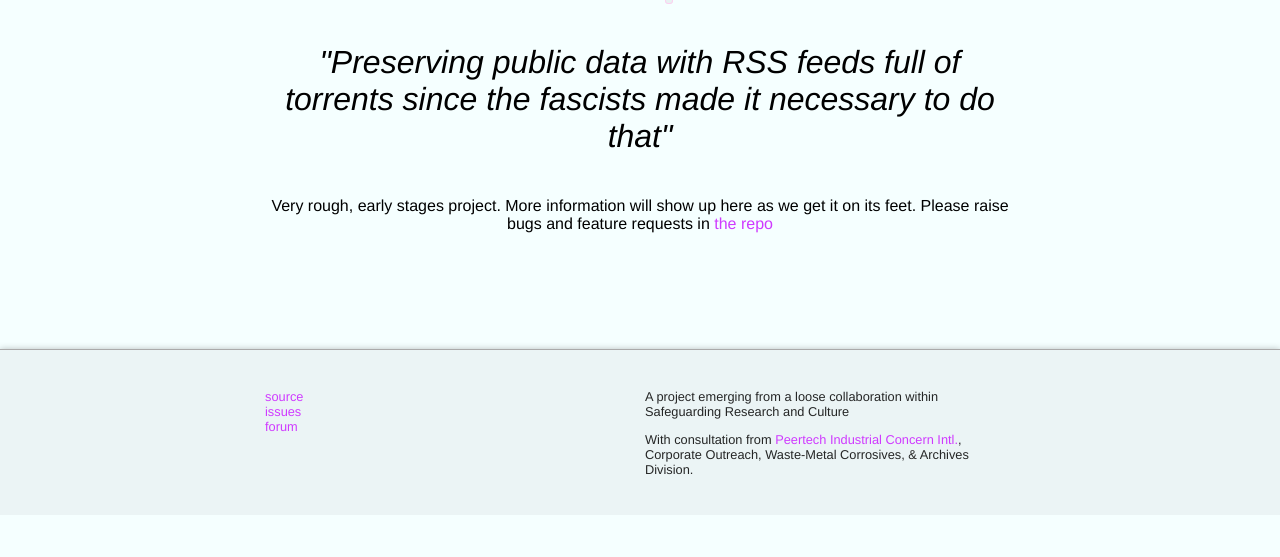
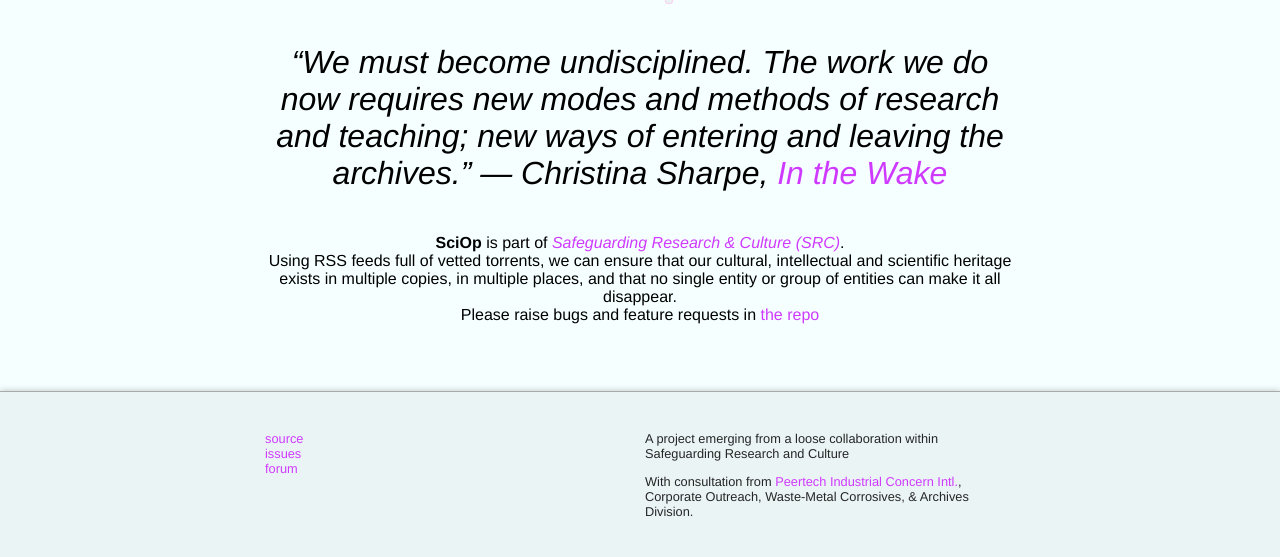
Before and after one commit to p2p-ld/sciop, a Python web app: template src/sciop/templates/pages/index.html in a window 1280 px wide. Shown: the part 285-842 px from the top of the page. Before the commit the page ends 760 px from the top, so only its background shows below. Run offline with Jinja, Linux system fonts and the light colour scheme; the template is opened without the code that fills it, so the values that code supplies are empty.

Commit message:
Updated text on front page with mission-statement of SRC
See #19

```diff
--- a/src/sciop/templates/pages/index.html
+++ b/src/sciop/templates/pages/index.html
@@ -13,13 +13,13 @@
             </a>
         </p>
         <h2 class="site-subtitle">
-            "Preserving public data with RSS feeds full of torrents since the fascists made it
-            necessary to do that"
+            “We must become undisciplined. The work we do now requires new modes and methods of research and teaching; new ways of entering and leaving the archives.”
+            — Christina Sharpe, <a href="https://dhdebates.gc.cuny.edu/read/the-digital-black-atlantic/section/b5c2c6f7-c1a2-4645-8cf7-9d5cc70aa019#ch02">In the Wake</a>
         </h2>
 
         <p>
-            Very rough, early stages project.
-            More information will show up here as we get it on its feet.
+            <strong>SciOp</strong> is part of <a href="https://safeguarding-research.discourse.group/about"><em>Safeguarding Research & Culture (SRC)</em></a>.<br>
+            Using RSS feeds full of vetted torrents, we can ensure that our cultural, intellectual and scientific heritage exists in multiple copies, in multiple places, and that no single entity or group of entities can make it all disappear.<br>
             Please raise bugs and feature requests in <a
             href="https://codeberg.org/Safeguarding/sciop/issues">the repo
         </a>
```
